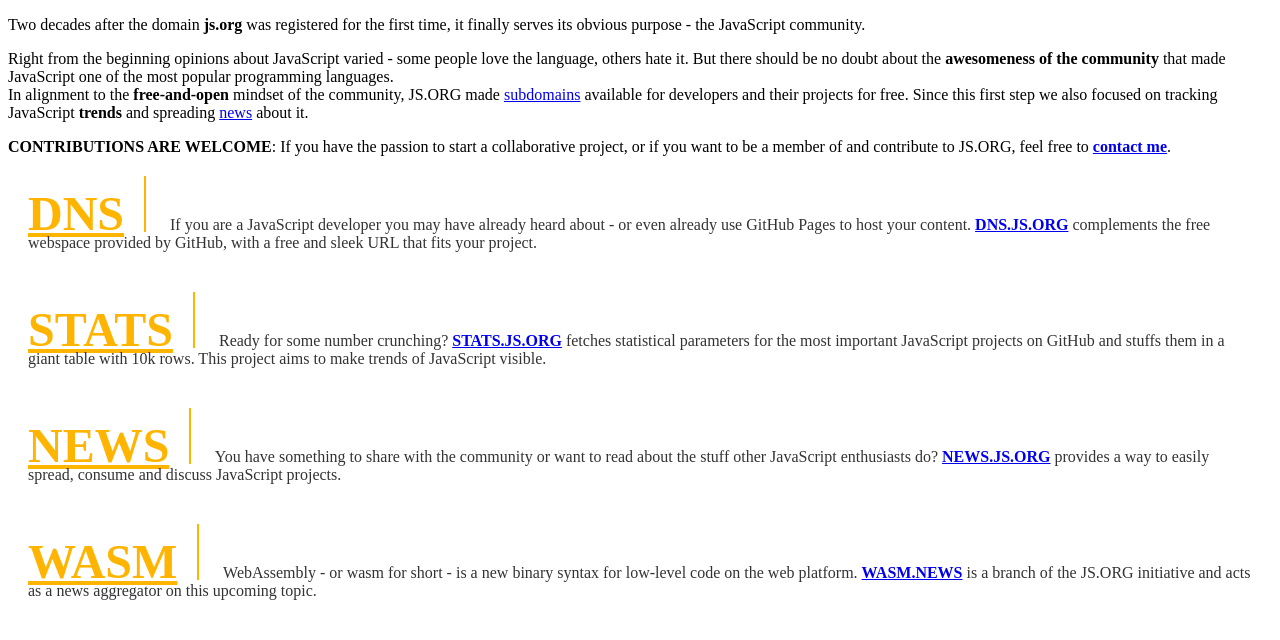
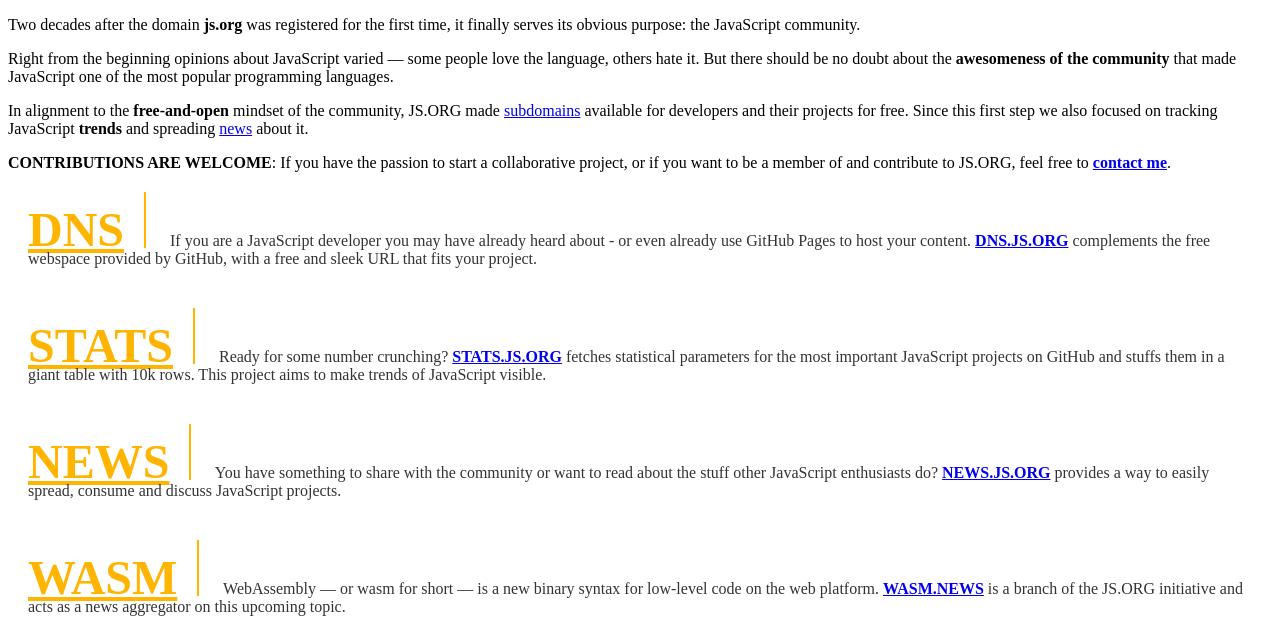
Before and after one commit to js-org/js.org.old, a Jekyll site: the page built from index.html, in a window 1280 px wide, cut to the strip 408-1048 px from the top of the page. Built offline with Jekyll 4.4.1, drawn with Linux system fonts in a browser that asks for light colours.

Commit message:
some minor grammar/spelling tweaks
- changed some hyphens to em dashes
- changed one hyphen to a colon
- ditched a `<br>` in favor of a new paragraph

```diff
--- a/index.html
+++ b/index.html
@@ -4,9 +4,11 @@
 ghstars: js.org
 zodiac: true
 ---
-<p class="bigger">Two decades after the domain <strong>js.org</strong> was registered for the first time, it finally serves its obvious purpose - the JavaScript community.</p>
+<p class="bigger">Two decades after the domain <strong>js.org</strong> was registered for the first time, it finally serves its obvious purpose: the JavaScript community.</p>
 
-   <p>Right from the beginning opinions about JavaScript varied - some people love the language, others hate it. But there should be no doubt about the <strong>awesomeness of the community</strong> that made JavaScript one of the most popular programming languages.<br>In alignment to the <strong>free-and-open</strong> mindset of the community, JS.ORG made <a href="https://dns.js.org">subdomains</a> available for developers and their projects for free. Since this first step we also focused on tracking JavaScript <strong>trends</strong> and spreading <a href="https://news.js.org">news</a> about it.</p>
+   <p>Right from the beginning opinions about JavaScript varied — some people love the language, others hate it. But there should be no doubt about the <strong>awesomeness of the community</strong> that made JavaScript one of the most popular programming languages.</p>
+
+   <p>In alignment to the <strong>free-and-open</strong> mindset of the community, JS.ORG made <a href="https://dns.js.org">subdomains</a> available for developers and their projects for free. Since this first step we also focused on tracking JavaScript <strong>trends</strong> and spreading <a href="https://news.js.org">news</a> about it.</p>
 
    <p><strong>CONTRIBUTIONS ARE WELCOME</strong>: If you have the passion to start a collaborative project, or if you want to be a member of and contribute to JS.ORG, feel free to <a href="https://github.com/js-org/js.org/issues" rel="nofollow" target="_blank" title="GitHub user profile"><strong>contact me</strong></a>.</p>
 
@@ -25,7 +27,7 @@
        </li>
        <li>
            <h3><a href="https://wasm.news">WASM</a></h3>
-           WebAssembly - or wasm for short - is a new binary syntax for low-level code on the web platform. <strong><a href="https://wasm.news">WASM.NEWS</a></strong> is a branch of the JS.ORG initiative and acts as a news aggregator on this upcoming topic.
+           WebAssembly — or wasm for short — is a new binary syntax for low-level code on the web platform. <strong><a href="https://wasm.news">WASM.NEWS</a></strong> is a branch of the JS.ORG initiative and acts as a news aggregator on this upcoming topic.
        </li>
    </ul>
 
```
